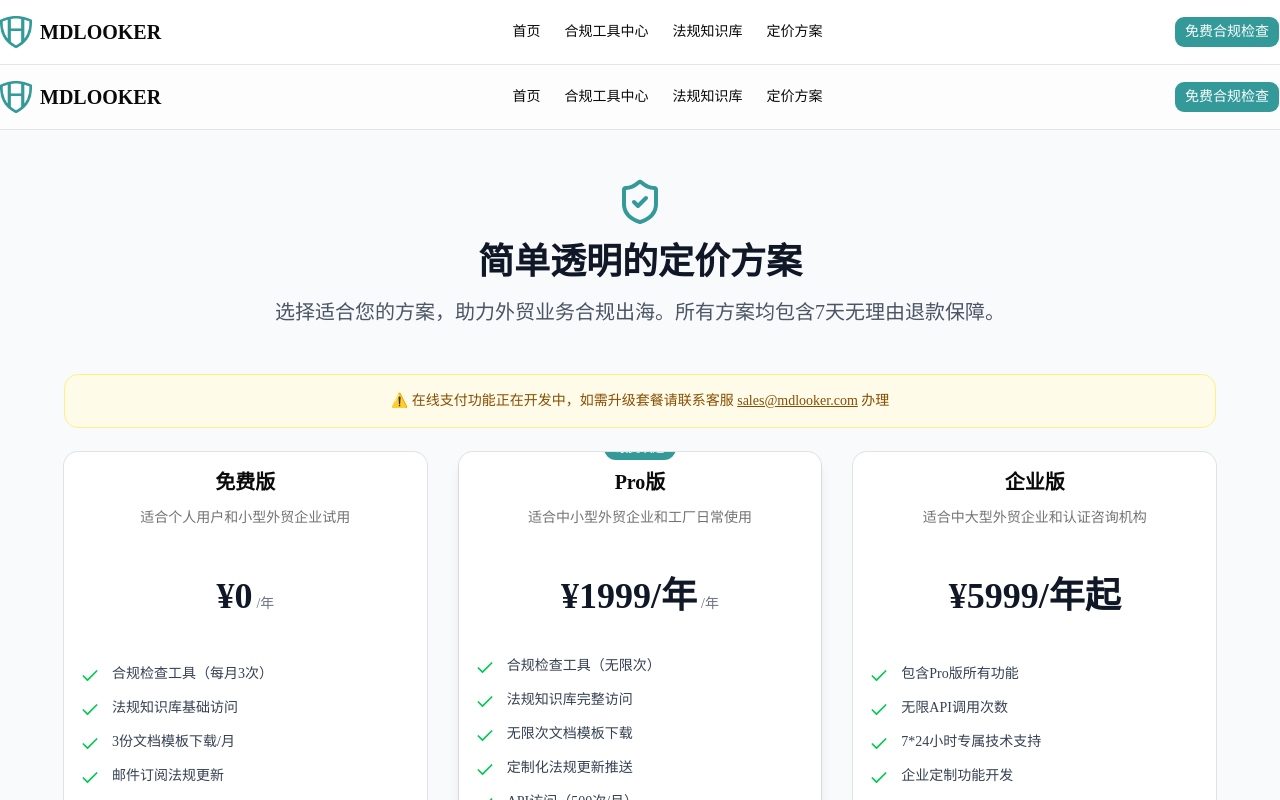
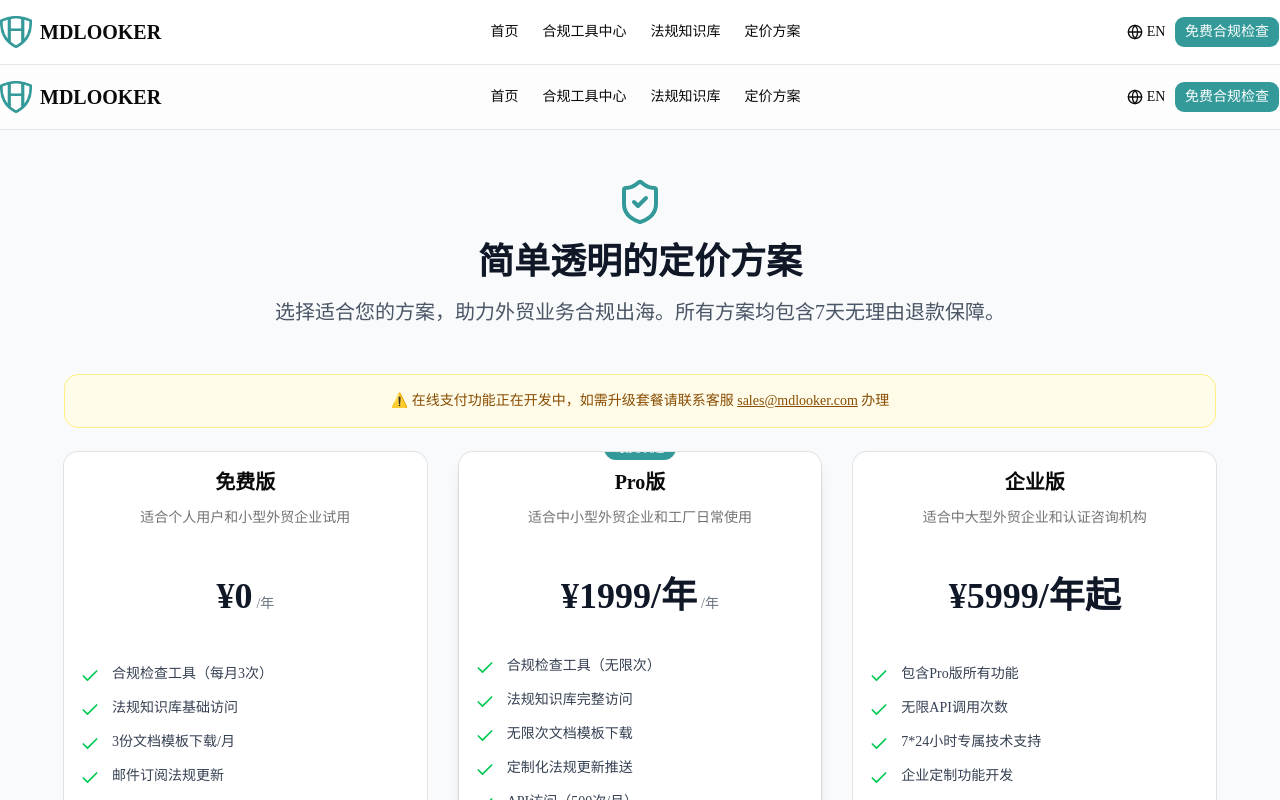
Before and after one commit to tianshanxyz/mdlooker-ppe, a Next.js app: page /pricing in a window 1280 px wide. Shown: the top 800 px of the page. Built offline with nearby package versions, Linux system fonts and the light colour scheme.

Commit message:
添加语言切换按钮到导航栏，修复搜索框跳转逻辑

```diff
--- a/src/components/Navbar.tsx
+++ b/src/components/Navbar.tsx
@@ -1,8 +1,18 @@
 "use client";
 import Link from "next/link";
+import { useState } from "react";
 import { Button } from "@/components/ui/button";
+import { Globe } from "lucide-react";
 
 export default function Navbar() {
+  const [language, setLanguage] = useState<'zh' | 'en'>('zh');
+
+  const toggleLanguage = () => {
+    setLanguage(language === 'zh' ? 'en' : 'zh');
+    // 后续集成next-intl后这里会切换路由语言前缀
+    alert(`语言切换为${language === 'zh' ? 'English' : '中文'}，完整多语言功能开发中`);
+  };
+
   return (
     <header className="sticky top-0 z-50 w-full border-b bg-background/95 backdrop-blur supports-[backdrop-filter]:bg-background/60">
       <div className="container flex h-16 items-center justify-between">
@@ -11,14 +21,18 @@ export default function Navbar() {
           <Link href="/" className="font-bold text-xl">MDLOOKER</Link>
         </div>
         <nav className="hidden md:flex items-center gap-6">
-          <Link href="/" className="text-sm font-medium hover:text-[#339999] transition-colors">首页</Link>
-          <Link href="/compliance-tools" className="text-sm font-medium hover:text-[#339999] transition-colors">合规工具中心</Link>
-          <Link href="/knowledge-base" className="text-sm font-medium hover:text-[#339999] transition-colors">法规知识库</Link>
-          <Link href="/pricing" className="text-sm font-medium hover:text-[#339999] transition-colors">定价方案</Link>
+          <Link href="/" className="text-sm font-medium hover:text-[#339999] transition-colors">{language === 'zh' ? '首页' : 'Home'}</Link>
+          <Link href="/compliance-tools" className="text-sm font-medium hover:text-[#339999] transition-colors">{language === 'zh' ? '合规工具中心' : 'Compliance Tools'}</Link>
+          <Link href="/knowledge-base" className="text-sm font-medium hover:text-[#339999] transition-colors">{language === 'zh' ? '法规知识库' : 'Regulation Library'}</Link>
+          <Link href="/pricing" className="text-sm font-medium hover:text-[#339999] transition-colors">{language === 'zh' ? '定价方案' : 'Pricing'}</Link>
         </nav>
-        <div className="flex items-center gap-4">
+        <div className="flex items-center gap-3">
+          <Button variant="ghost" size="icon" onClick={toggleLanguage} className="rounded-full">
+            <Globe className="h-5 w-5" />
+            <span className="ml-1 text-sm">{language === 'zh' ? 'EN' : '中文'}</span>
+          </Button>
           <Link href="/compliance-check">
-            <Button className="bg-[#339999] hover:bg-[#2d8a8a] text-white">免费合规检查</Button>
+            <Button className="bg-[#339999] hover:bg-[#2d8a8a] text-white">{language === 'zh' ? '免费合规检查' : 'Free Compliance Check'}</Button>
           </Link>
         </div>
       </div>
```
Also changed, not shown: 1 other file (tests, documents, lock files or other folders).
